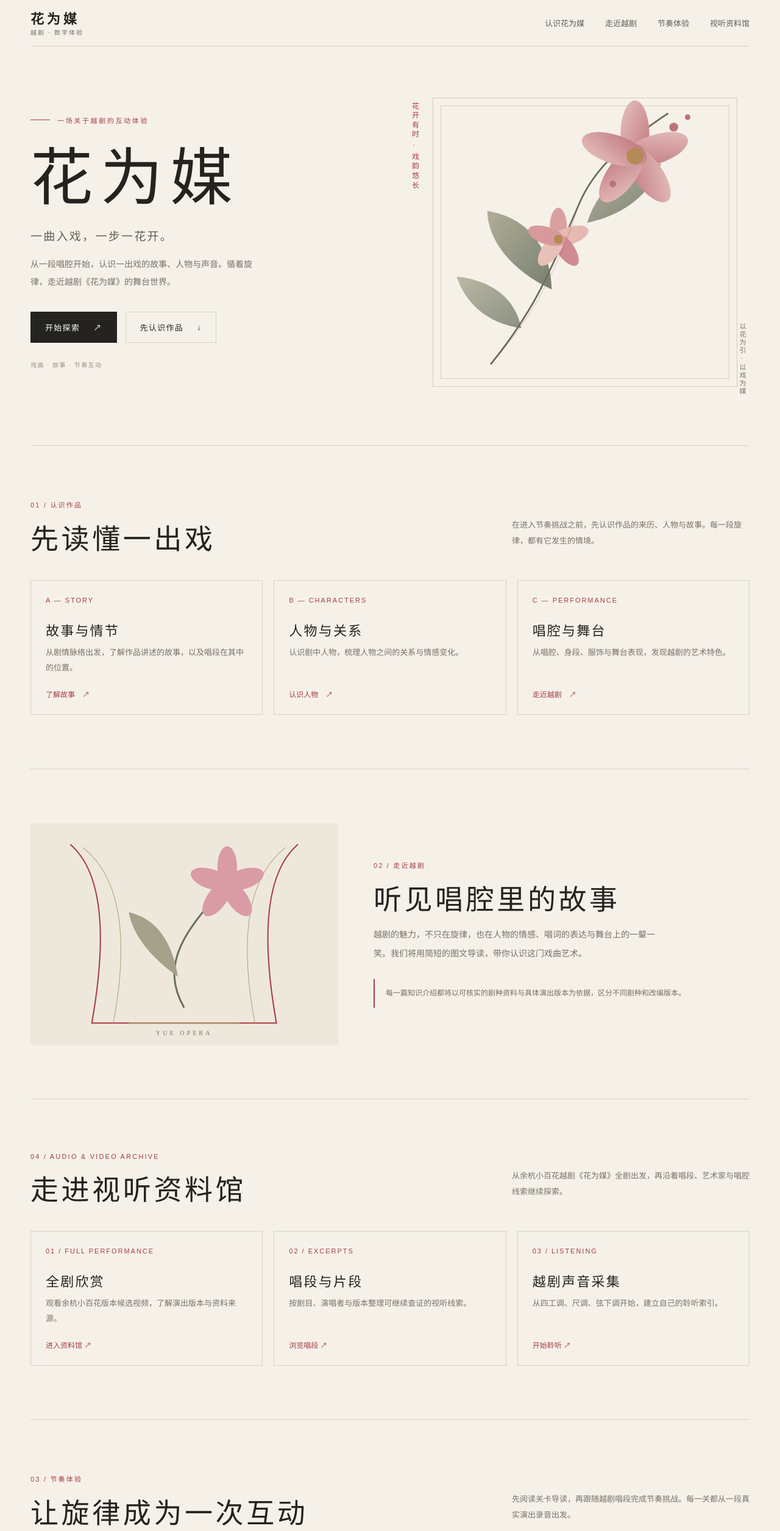
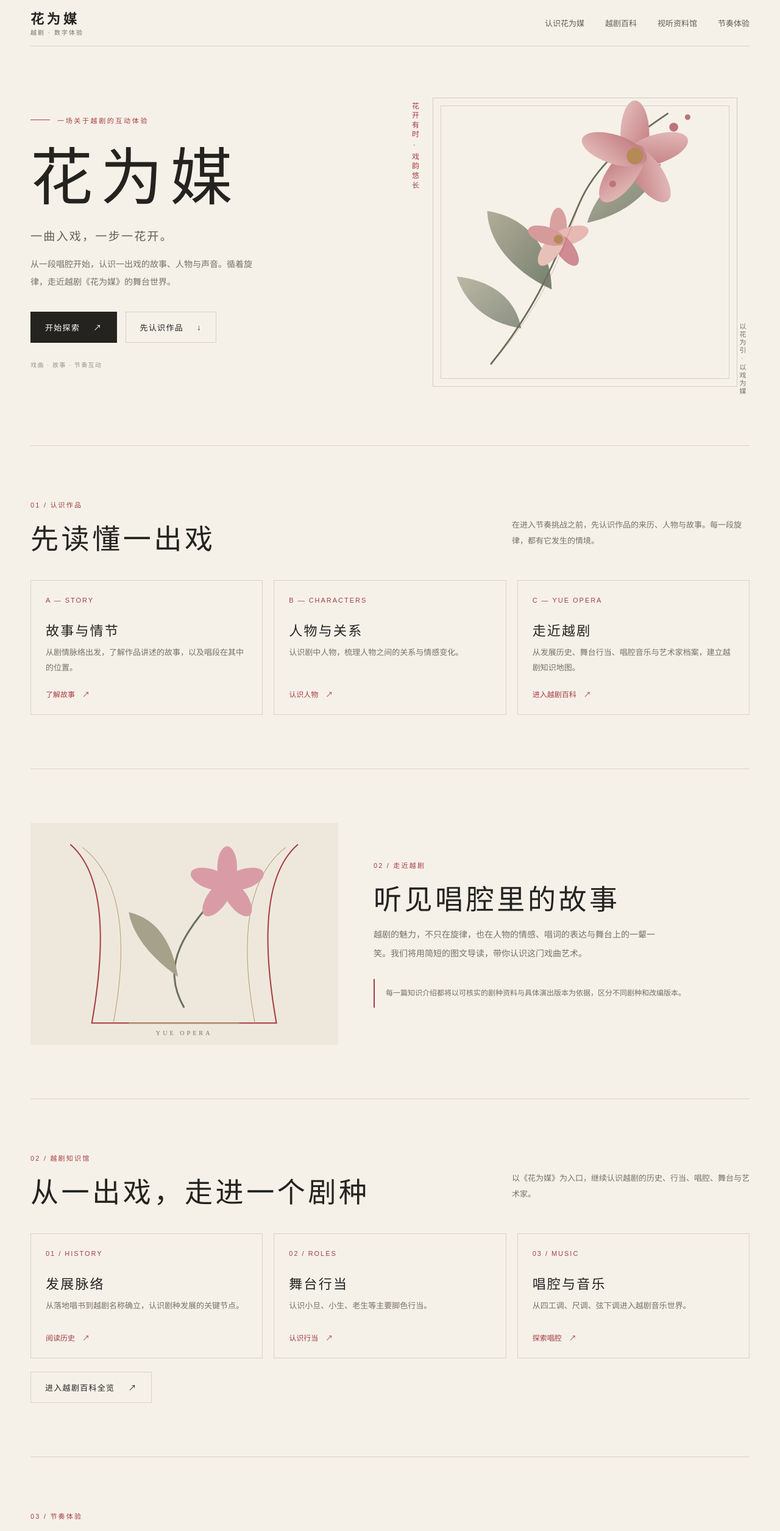
Before and after one commit to mstlock88-prog/hua-wei-mei, a plain HTML site: page index.html in a window 1280 px wide. Shown: the top 2510 px of the page at 61% size. Drawn offline with Linux system fonts and the light colour scheme.

Commit message:
Add files via upload

```diff
--- a/index.html
+++ b/index.html
@@ -79,8 +79,8 @@ h2{font-size:clamp(30px,4vw,46px);font-weight:500;letter-spacing:.1em;margin:0}
   <header class="topbar">
     <a class="brand" href="#">花为媒<small>越剧 · 数字体验</small></a>
     <nav class="nav" aria-label="主导航">
-      <a href="#about">认识花为媒</a><a href="#culture">走近越剧</a><a href="#game">节奏体验</a>
-    <a href="media.html">视听资料馆</a></nav>
+      <a href="#about">认识花为媒</a><a href="yueju.html">越剧百科</a><a href="media.html">视听资料馆</a><a href="#game">节奏体验</a>
+    </nav>
     <button class="menu" aria-label="打开页面导航" onclick="document.getElementById('about').scrollIntoView({behavior:'smooth'})">☰</button>
   </header>
 
@@ -139,7 +139,7 @@ h2{font-size:clamp(30px,4vw,46px);font-weight:500;letter-spacing:.1em;margin:0}
       <div class="cards">
         <a class="card" href="#culture"><span class="card-num">A — STORY</span><h3>故事与情节</h3><p>从剧情脉络出发，了解作品讲述的故事，以及唱段在其中的位置。</p><span class="more">了解故事　↗</span></a>
         <a class="card" href="#culture"><span class="card-num">B — CHARACTERS</span><h3>人物与关系</h3><p>认识剧中人物，梳理人物之间的关系与情感变化。</p><span class="more">认识人物　↗</span></a>
-        <a class="card" href="#culture"><span class="card-num">C — PERFORMANCE</span><h3>唱腔与舞台</h3><p>从唱腔、身段、服饰与舞台表现，发现越剧的艺术特色。</p><span class="more">走近越剧　↗</span></a>
+        <a class="card" href="yueju.html"><span class="card-num">C — YUE OPERA</span><h3>走近越剧</h3><p>从发展历史、舞台行当、唱腔音乐与艺术家档案，建立越剧知识地图。</p><span class="more">进入越剧百科　↗</span></a>
       </div>
     </section>
 
@@ -164,17 +164,17 @@ h2{font-size:clamp(30px,4vw,46px);font-weight:500;letter-spacing:.1em;margin:0}
       </div>
     </section>
 
-
-    <section class="section" id="media-archive">
+    <section class="section" id="archive">
       <div class="section-head">
-        <div><div class="index">04 / AUDIO & VIDEO ARCHIVE</div><h2>走进视听资料馆</h2></div>
-        <p class="section-intro">从余杭小百花越剧《花为媒》全剧出发，再沿着唱段、艺术家与唱腔线索继续探索。</p>
+        <div><div class="index">02 / 越剧知识馆</div><h2>从一出戏，走进一个剧种</h2></div>
+        <p class="section-intro">以《花为媒》为入口，继续认识越剧的历史、行当、唱腔、舞台与艺术家。</p>
       </div>
       <div class="cards">
-        <a class="card" href="media.html"><span class="card-num">01 / FULL PERFORMANCE</span><h3>全剧欣赏</h3><p>观看余杭小百花版本候选视频，了解演出版本与资料来源。</p><span class="more">进入资料馆 ↗</span></a>
-        <a class="card" href="media.html#excerpts"><span class="card-num">02 / EXCERPTS</span><h3>唱段与片段</h3><p>按剧目、演唱者与版本整理可继续查证的视听线索。</p><span class="more">浏览唱段 ↗</span></a>
-        <a class="card" href="media.html#listening"><span class="card-num">03 / LISTENING</span><h3>越剧声音采集</h3><p>从四工调、尺调、弦下调开始，建立自己的聆听索引。</p><span class="more">开始聆听 ↗</span></a>
+        <a class="card" href="yueju.html#history"><span class="card-num">01 / HISTORY</span><h3>发展脉络</h3><p>从落地唱书到越剧名称确立，认识剧种发展的关键节点。</p><span class="more">阅读历史　↗</span></a>
+        <a class="card" href="yueju.html#roles"><span class="card-num">02 / ROLES</span><h3>舞台行当</h3><p>认识小旦、小生、老生等主要脚色行当。</p><span class="more">认识行当　↗</span></a>
+        <a class="card" href="yueju.html#music"><span class="card-num">03 / MUSIC</span><h3>唱腔与音乐</h3><p>从四工调、尺调、弦下调进入越剧音乐世界。</p><span class="more">探索唱腔　↗</span></a>
       </div>
+      <div style="margin-top:22px"><a class="btn secondary" href="yueju.html">进入越剧百科全览 <span>↗</span></a></div>
     </section>
 
     <section class="section" id="game">
```
Also changed, not shown: yueju.html (added, +34 -0 lines).
